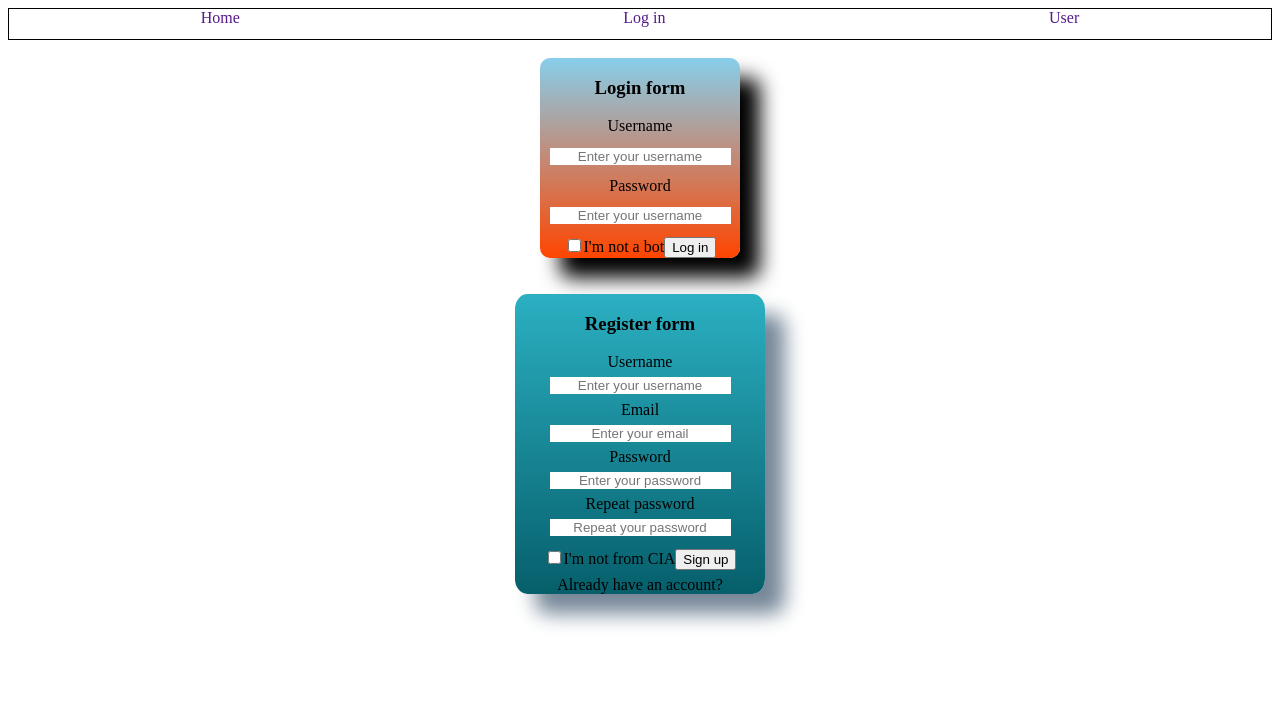
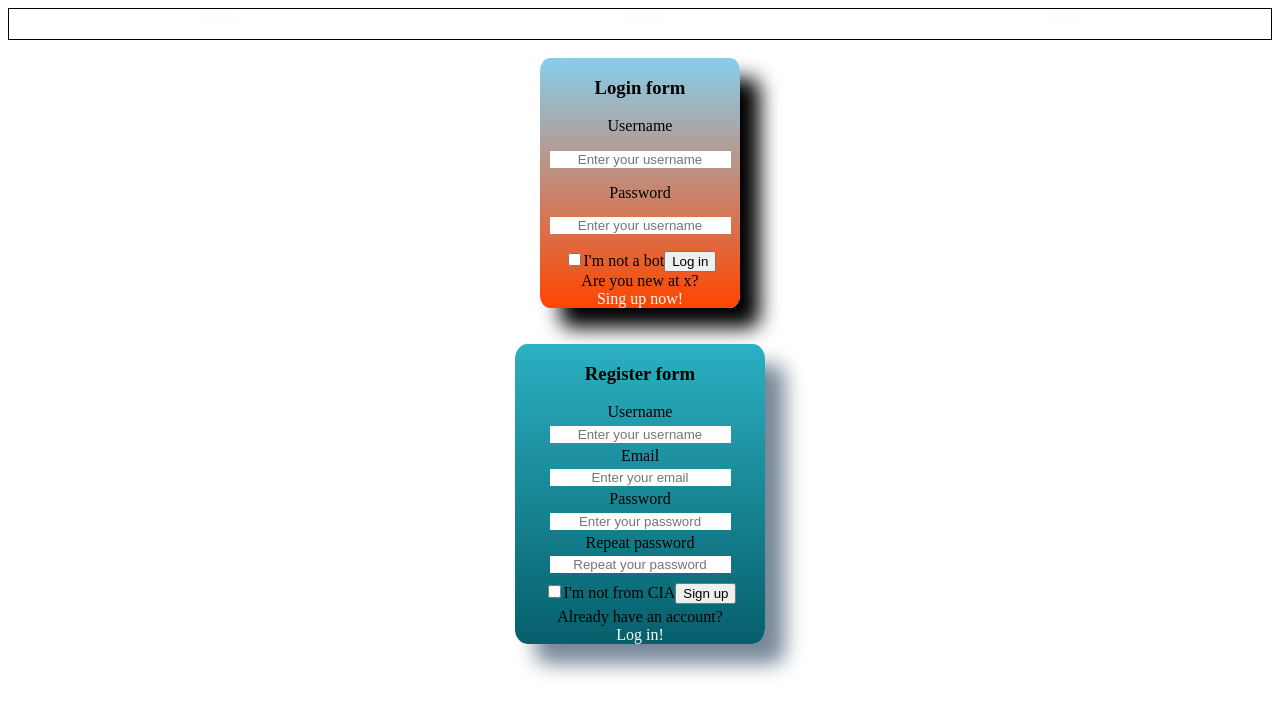
Before and after one commit to CristianAdviters/frontEndMovies, a React (Vite) app: page / in a window 1280 px wide. Shown: the top 716 px of the page. Built offline with nearby package versions, Linux system fonts and the light colour scheme.

Commit message:
login/register add

```diff
--- a/src/Components/Login.jsx
+++ b/src/Components/Login.jsx
@@ -13,7 +13,6 @@ const Login = () => {
           placeholder="Enter your username"
           required
         />
-
         <label htmlFor="">Password</label>
         <input
           type="password"
@@ -21,12 +20,12 @@ const Login = () => {
           placeholder="Enter your username"
           required
         />
-
         <div className="div-form" required>
           <input type="checkbox" required />
           I'm not a bot
           <input type="submit" value="Log in" />
         </div>
+        Are you new at x? <a href="">Sing up now!</a>
       </form>
     </>
   );
--- a/src/Components/Register.jsx
+++ b/src/Components/Register.jsx
@@ -39,7 +39,7 @@ const Register = () => {
           I'm not from CIA
           <input type="submit" value="Sign up" required />
         </div>
-        Already have an account?<a href=""></a>
+        Already have an account?<a href="">Log in!</a>
       </form>
     </>
   );
--- a/src/Components/login.css
+++ b/src/Components/login.css
@@ -5,7 +5,7 @@
   margin: auto;
   text-align: center;
   width: 200px;
-  height: 200px;
+  height: 250px;
   display: flex;
   flex-direction: column;
   background-image: linear-gradient(skyblue, orangered);
--- a/src/Components/register.css
+++ b/src/Components/register.css
@@ -17,3 +17,8 @@
   outline: none;
   text-align: center;
 }
+
+a {
+  text-decoration: none;
+  color: snow;
+}
```
